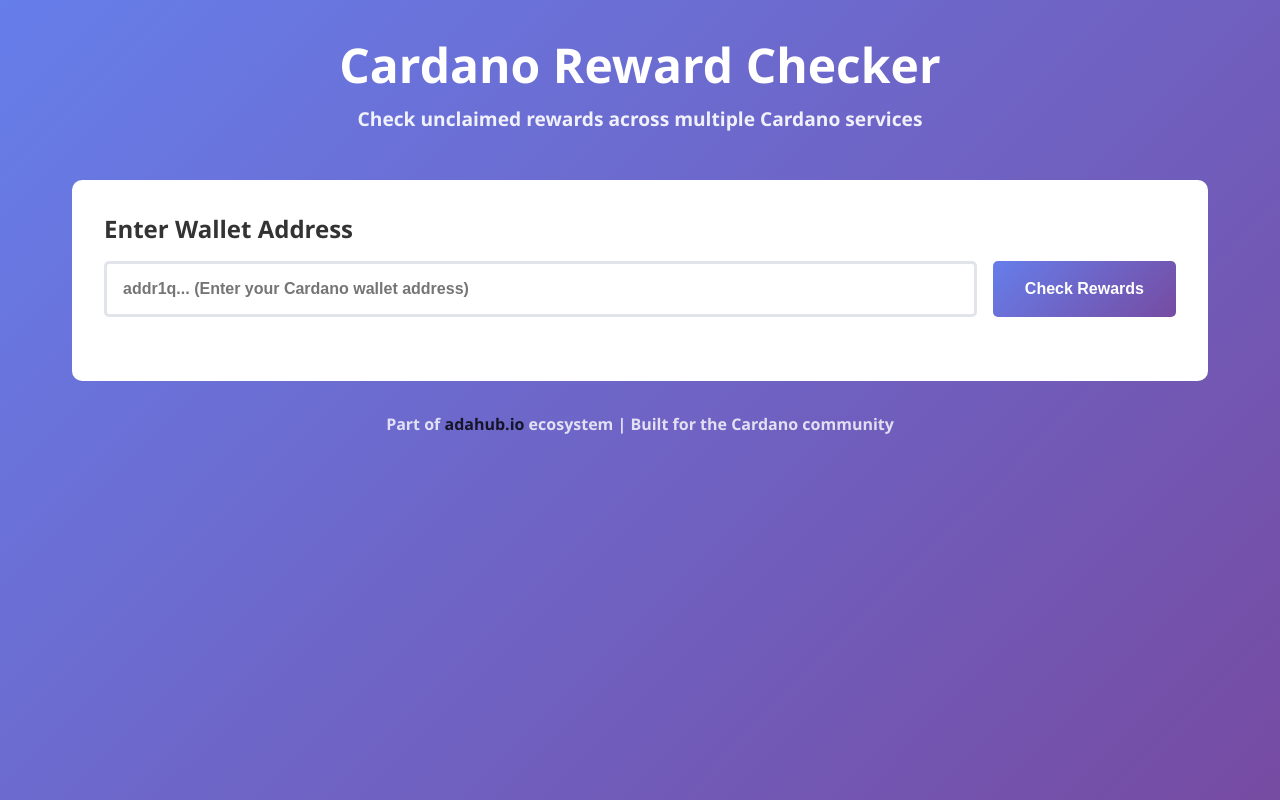
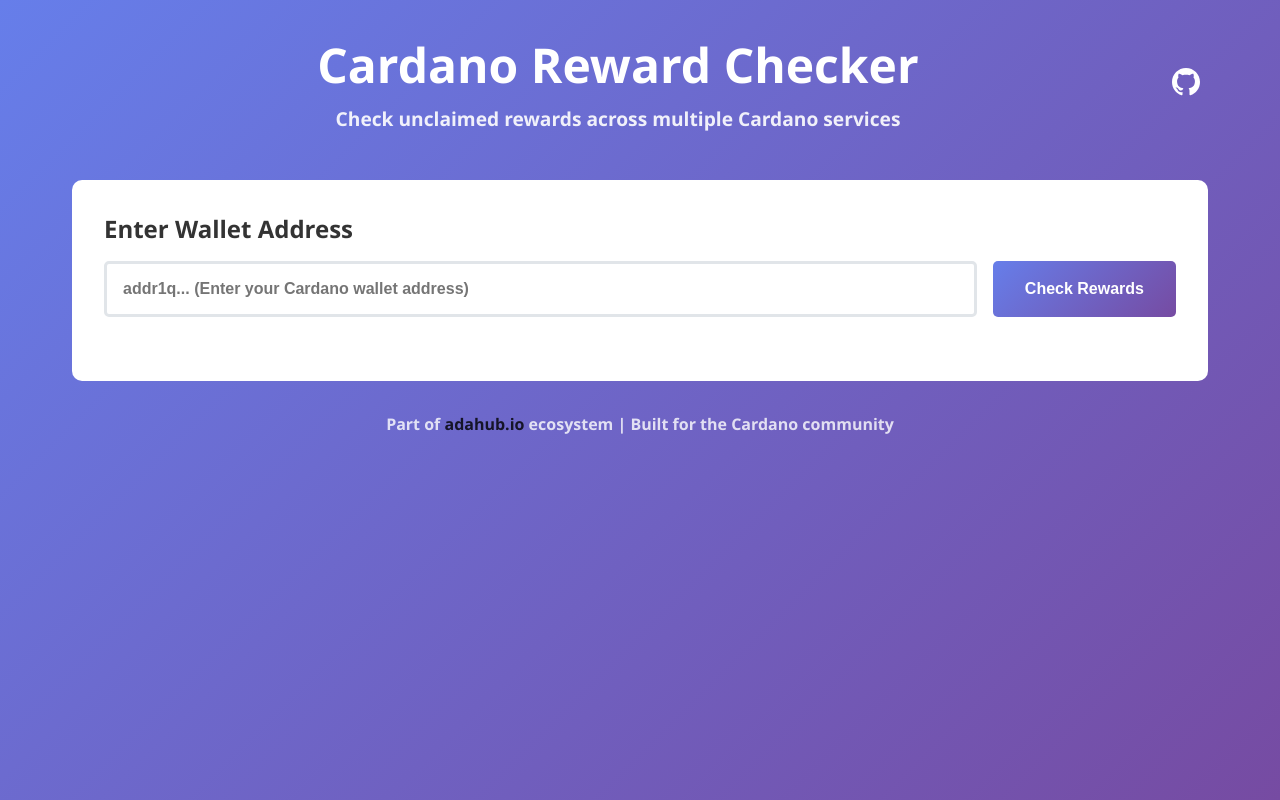
Before and after one commit to SimonSchubert/cardano-rewards, a plain HTML site: page index.html in a window 1280 px wide. Drawn offline with Linux system fonts and the light colour scheme.

Commit message:
Add page and github links

```diff
--- a/css/styles.css
+++ b/css/styles.css
@@ -22,6 +22,50 @@ body {
     text-align: center;
     margin-bottom: 3rem;
     color: white;
+}
+
+.header-content {
+    display: flex;
+    justify-content: space-between;
+    align-items: center;
+    max-width: 100%;
+}
+
+.title-section {
+    flex: 1;
+}
+
+.github-link {
+    color: white;
+    text-decoration: none;
+    padding: 0.5rem;
+    border-radius: 50%;
+    transition: all 0.3s ease;
+    display: flex;
+    align-items: center;
+    justify-content: center;
+}
+
+.github-link:hover {
+    background-color: rgba(255, 255, 255, 0.1);
+    transform: scale(1.1);
+}
+
+.github-link svg {
+    width: 28px;
+    height: 28px;
+}
+
+@media (max-width: 768px) {
+    .header-content {
+        flex-direction: column;
+        gap: 1rem;
+    }
+
+    .github-link {
+        align-self: flex-end;
+        margin-top: -1rem;
+    }
 }
 
 .header h1 {
--- a/index.html
+++ b/index.html
@@ -9,8 +9,17 @@
 <body>
     <div class="container">
         <div class="header">
-            <h1>Cardano Reward Checker</h1>
-            <p>Check unclaimed rewards across multiple Cardano services</p>
+            <div class="header-content">
+                <div class="title-section">
+                    <h1>Cardano Reward Checker</h1>
+                    <p>Check unclaimed rewards across multiple Cardano services</p>
+                </div>
+                <a href="https://github.com/SimonSchubert/cardano-rewards" target="_blank" class="github-link" title="View on GitHub">
+                    <svg width="24" height="24" viewBox="0 0 24 24" fill="currentColor">
+                        <path d="M12 0c-6.626 0-12 5.373-12 12 0 5.302 3.438 9.8 8.207 11.387.599.111.793-.261.793-.577v-2.234c-3.338.726-4.033-1.416-4.033-1.416-.546-1.387-1.333-1.756-1.333-1.756-1.089-.745.083-.729.083-.729 1.205.084 1.839 1.237 1.839 1.237 1.07 1.834 2.807 1.304 3.492.997.107-.775.418-1.305.762-1.604-2.665-.305-5.467-1.334-5.467-5.931 0-1.311.469-2.381 1.236-3.221-.124-.303-.535-1.524.117-3.176 0 0 1.008-.322 3.301 1.23.957-.266 1.983-.399 3.003-.404 1.02.005 2.047.138 3.006.404 2.291-1.552 3.297-1.23 3.297-1.23.653 1.653.242 2.874.118 3.176.77.84 1.235 1.911 1.235 3.221 0 4.609-2.807 5.624-5.479 5.921.43.372.823 1.102.823 2.222v3.293c0 .319.192.694.801.576 4.765-1.589 8.199-6.086 8.199-11.386 0-6.627-5.373-12-12-12z"/>
+                    </svg>
+                </a>
+            </div>
         </div>
 
         <div class="main-card">
```
Also changed, not shown: 1 other file.
